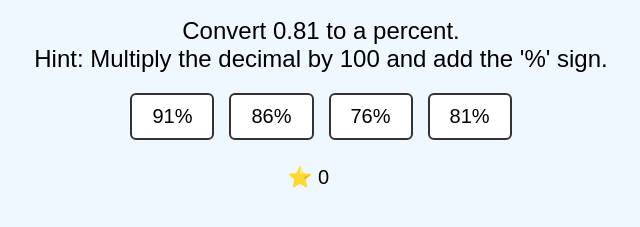
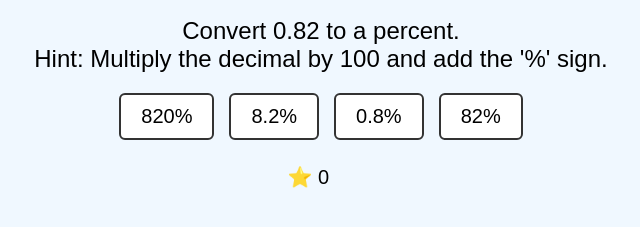
Before and after one commit to tdit84/decimals_to_percents_game, a plain HTML site: page index.html in a window 1280 px wide. Shown: the part 71-298 px from the top of the page, without its empty margins (319-959 px from the left). Drawn offline with Linux system fonts and the light colour scheme.

Commit message:
Update index.html

```diff
--- a/index.html
+++ b/index.html
@@ -69,66 +69,82 @@
 
   <script>
     var starCount = 0;
+
     function updateStarCounter() {
       document.getElementById("starCounter").innerHTML = "⭐ " + starCount;
     }
 
-    // Generates a random decimal between 0.01 and 0.99 (with two decimal places)
+    // Helper to format a number as a percent.
+    function formatPercent(x) {
+      // Remove any trailing ".0" for whole numbers.
+      if (x % 1 === 0) {
+        return x + "%";
+      } else {
+        return x.toFixed(1) + "%";
+      }
+    }
+
+    // Generates a random decimal.
+    // For starCount < 3, use a two-digit decimal (e.g., 0.30, 0.46).
+    // For starCount >= 3, use a three-digit decimal (e.g., 0.032, 0.075) to make it harder.
     function generateDecimal() {
-      return Math.floor(Math.random() * 99 + 1) / 100;
+      if (starCount < 3) {
+        // Generate an integer between 10 and 99 and divide by 100.
+        return Math.floor(Math.random() * 90 + 10) / 100;
+      } else {
+        // Generate an integer between 1 and 99 and divide by 1000.
+        // This produces decimals like 0.032, 0.075, etc.
+        return Math.floor(Math.random() * 99 + 1) / 1000;
+      }
     }
 
     // Generates a new question for converting a decimal to a percent.
     function generateQuestion() {
       document.getElementById("message").innerHTML = "";
       var decimal = generateDecimal();
-      var percentValue = Math.round(decimal * 100); // Correct percentage value
-      var correctAnswer = percentValue + "%";
+      // The correct conversion is multiplying by 100.
+      var correctValue = decimal * 100;
+      var correctAnswer = formatPercent(correctValue);
 
       // Build the question text.
-      var questionText = "Convert " + decimal.toFixed(2) + " to a percent.";
+      var questionText = "Convert " + decimal + " to a percent.";
       if (starCount < 3) {
         questionText += "<br>Hint: Multiply the decimal by 100 and add the '%' sign.";
+      } else {
+        questionText += "<br>Hint: Watch your decimal places carefully!";
       }
       document.getElementById("question").innerHTML = questionText;
 
-      // Create choices: include the correct answer and three distractors.
-      var choices = [];
-      choices.push(correctAnswer);
+      // Create distractors based on common mistakes:
+      // Option 1: Multiply by 10 instead of 100.
+      var option1 = formatPercent(decimal * 10);
+      // Option 2: Use the decimal itself as a percent.
+      var option2 = formatPercent(decimal * 1);
+      // Option 3: Multiply by 1000 (one extra zero).
+      var option3 = formatPercent(decimal * 1000);
 
-      // Distractor 1: Add 5 to the correct percentage.
-      var wrong1 = (percentValue + 5) + "%";
-      if (wrong1 !== correctAnswer) choices.push(wrong1);
+      // Put all choices together.
+      var choices = [correctAnswer, option1, option2, option3];
 
-      // Distractor 2: Subtract 5 (if result is positive), otherwise add 3.
-      var wrong2;
-      if (percentValue > 5) {
-        wrong2 = (percentValue - 5) + "%";
-      } else {
-        wrong2 = (percentValue + 3) + "%";
-      }
-      if (wrong2 !== correctAnswer) choices.push(wrong2);
-
-      // Distractor 3: Add 10 to the correct percentage.
-      var wrong3 = (percentValue + 10) + "%";
-      if (wrong3 !== correctAnswer) choices.push(wrong3);
-
-      // Ensure we have 4 unique choices.
+      // Ensure uniqueness (in rare cases they might coincide).
+      choices = Array.from(new Set(choices));
       while (choices.length < 4) {
-        var randomOffset = Math.floor(Math.random() * 11) - 5; // Offset between -5 and +5, excluding 0
-        if (randomOffset === 0) continue;
-        var candidate = (percentValue + randomOffset) + "%";
-        if (choices.indexOf(candidate) === -1 && (percentValue + randomOffset) > 0) {
+        // If we have less than 4 unique options, generate a random offset.
+        var randomFactor = (Math.floor(Math.random() * 11) - 5);
+        if (randomFactor === 0) continue;
+        var candidate = formatPercent(correctValue + randomFactor);
+        if (choices.indexOf(candidate) === -1 && candidate !== correctAnswer) {
           choices.push(candidate);
         }
       }
 
-      // Shuffle choices.
+      // Shuffle the choices.
       for (let i = choices.length - 1; i > 0; i--) {
         let j = Math.floor(Math.random() * (i + 1));
         [choices[i], choices[j]] = [choices[j], choices[i]];
       }
 
+      // Display choices.
       var choicesDiv = document.getElementById("choices");
       choicesDiv.innerHTML = "";
       for (var i = 0; i < choices.length; i++) {
```
